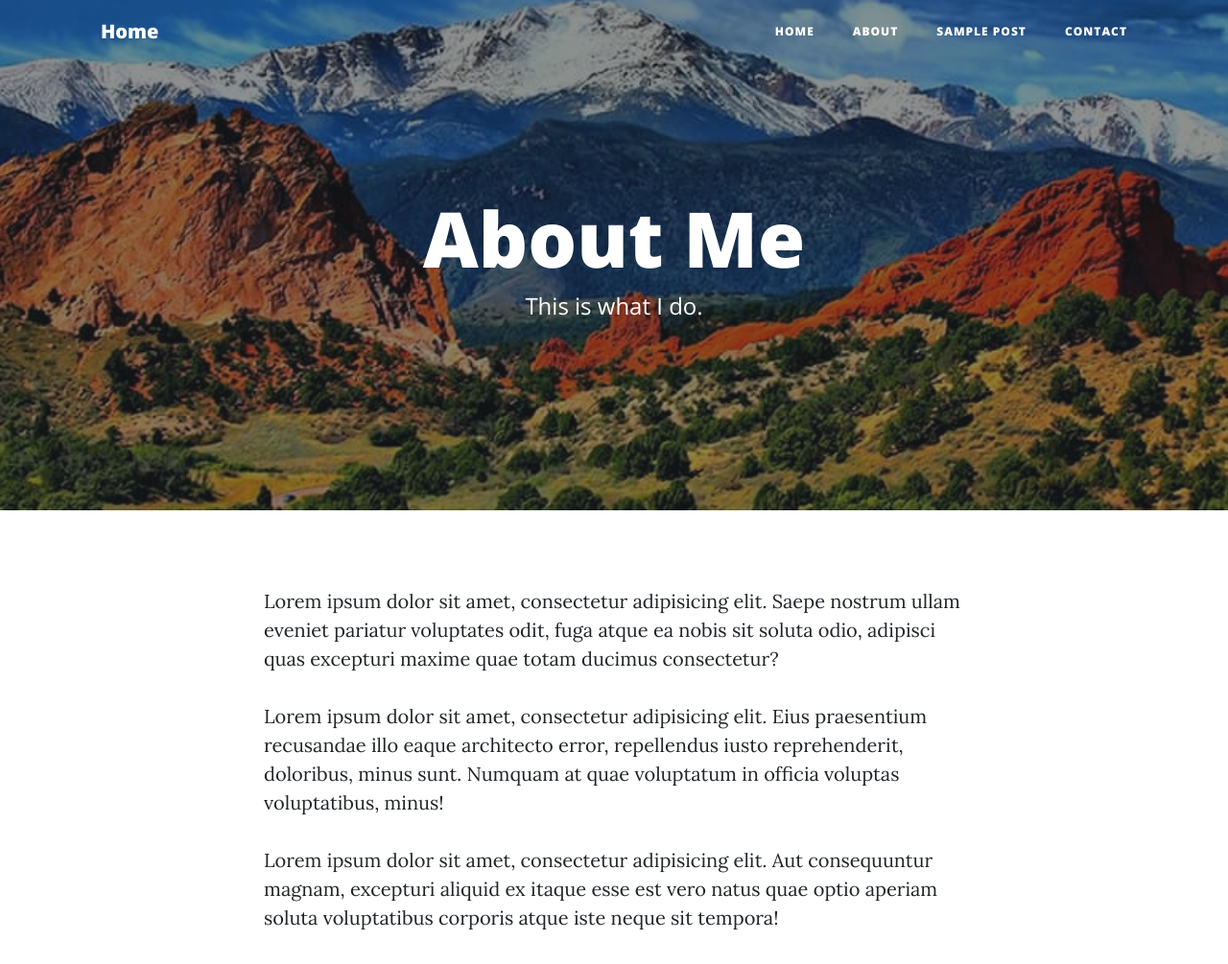
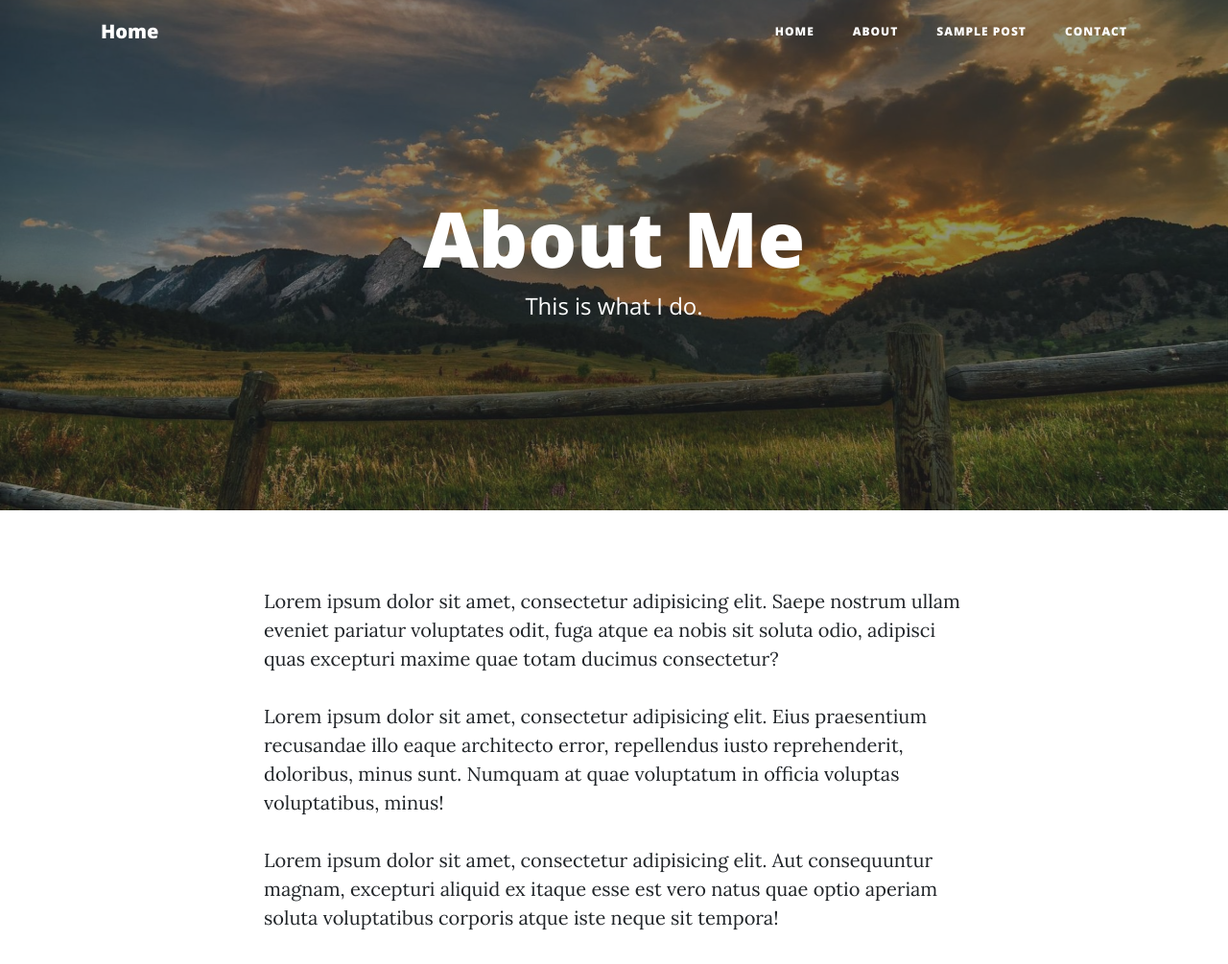
Before and after one commit to vanika-hans/github.io, a website: page EHP.html in a window 1280 px wide. Shown: the top 1005 px of the page at 96% size. Drawn offline with nearby package versions, Linux system fonts and the light colour scheme.

Commit message:
Edited EHP Homepage

```diff
--- a/EHP.html
+++ b/EHP.html
@@ -53,7 +53,7 @@
     </nav>
 
     <!-- Page Header -->
-    <header class="masthead" style="background-image: url('img/Pikes-peak.jpg')">
+    <header class="masthead" style="background-image: url('img/flatirons.jpg')">
       <div class="overlay"></div>
       <div class="container">
         <div class="row">
```
Also changed, not shown: img/flatirons.jpg (added).
